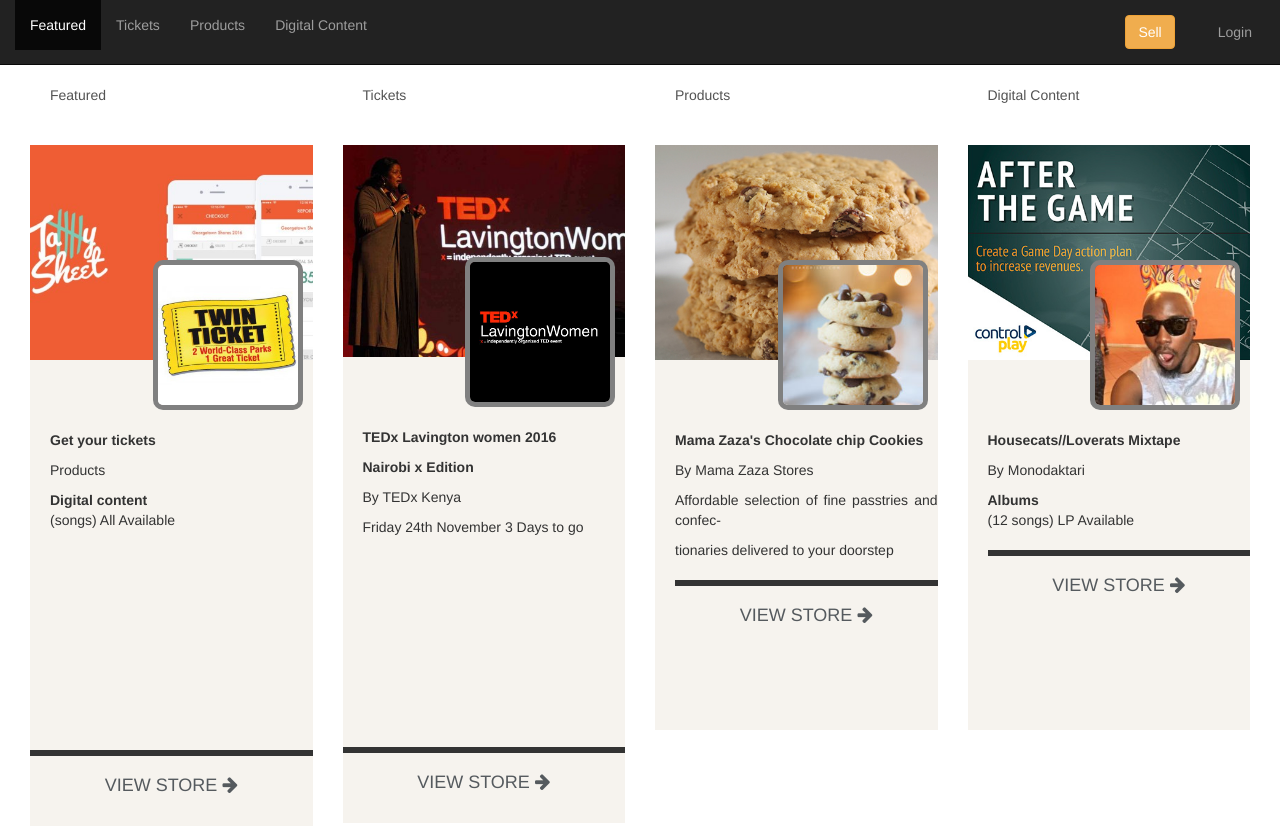
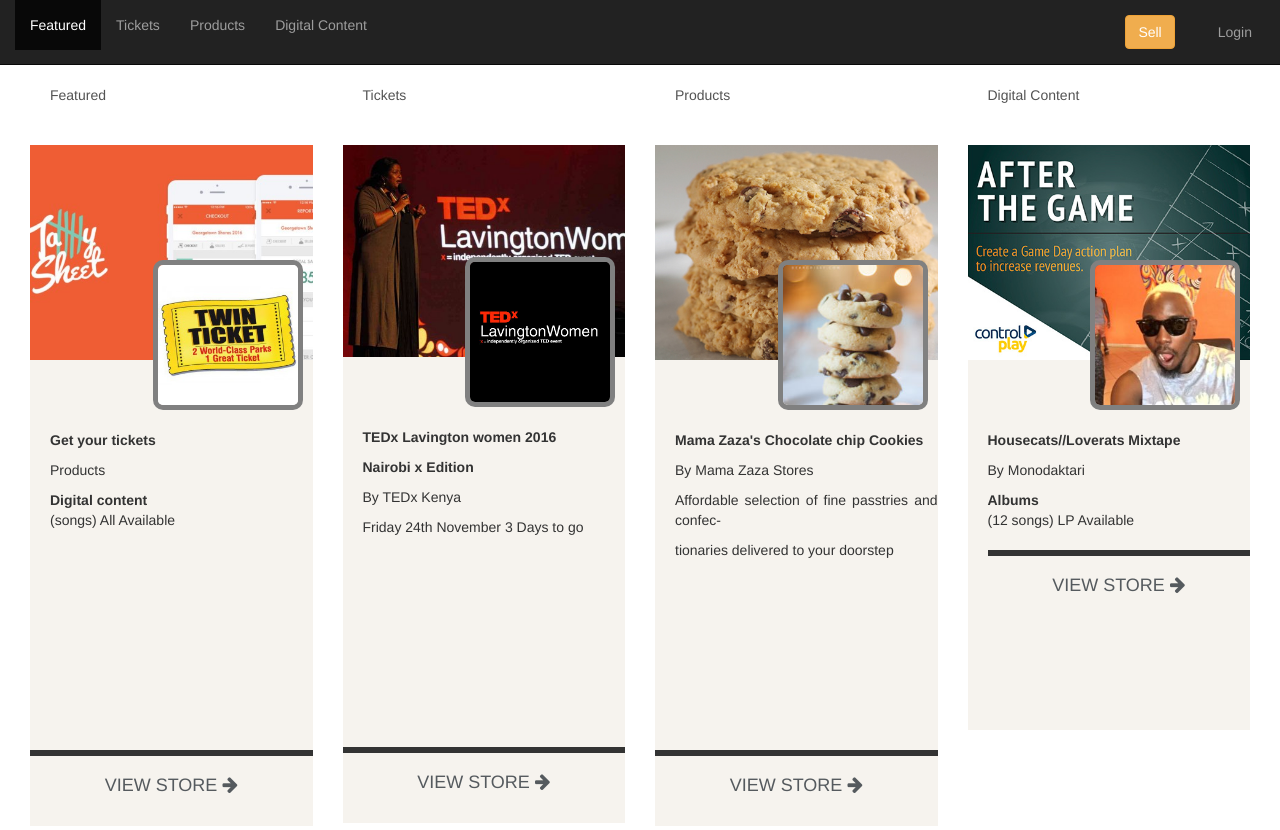
Before and after one commit to rosekimani/mookh-directory-html, a plain HTML site: page index.html in a window 1280 px wide. Shown: the top 830 px of the page. Drawn offline with Linux system fonts and the light colour scheme.

```diff
--- a/css/main.css
+++ b/css/main.css
@@ -63,8 +63,8 @@ h4{
 
 hr {
     /*display: block;*/
-    margin-left: auto;
-    margin-right: auto;
+    /*margin-left: auto;
+    margin-right: auto;*/
     border: solid;
 }
 
--- a/index.html
+++ b/index.html
@@ -57,8 +57,8 @@
                                           <b><p> Nairobi x Edition </p></b>
                                           <p> By TEDx Kenya</p>
                                           <p> Friday 24th November 3 Days to go </p></div>
-                                          <hr>
-                                          <div class="view-item"><h4> VIEW STORE <i class="fa fa-arrow-right" aria-hidden="true"></i></h4></h4></div>
+                                          <div class="view-item"><hr>
+                                          <h4> VIEW STORE <i class="fa fa-arrow-right" aria-hidden="true"></i></h4></h4></div>
 
                  </div>
                  </div>
@@ -73,12 +73,12 @@
                        <b><p> Mama Zaza's Chocolate chip Cookies</p></b>
                       <p> By Mama Zaza Stores </p>
                       <p> Affordable selection of fine passtries and confec-</p>
-                      <p> tionaries delivered to your doorstep</p>
-                      <hr>
-                      <div class="view-item"><h4> VIEW STORE <i class="fa fa-arrow-right" aria-hidden="true"></i></h4></h4></div>
+                      <p> tionaries delivered to your doorstep</p></div>
+                      <div class="view-item"><hr>
+                      <h4> VIEW STORE <i class="fa fa-arrow-right" aria-hidden="true"></i></h4></h4></div>
                     </div>
                  </div>
-                 </div>
+
 
                  <div class="col-md-3 col-sm-12">  <div class="tick">Digital Content</div>
                  <div class="big-image">
@@ -94,6 +94,9 @@
 
 
                       </div>
+
+                 </div>
+
 
             <div class="row">
                  <div class="col-md-4 col-sm-12"> <div class="tick">Tickets</div>
@@ -123,6 +126,7 @@
                                           <div class="view6"><h4> VIEW STORE <i class="fa fa-arrow-right" aria-hidden="true"></i></h4></div>
                      </div>
                  </div>
+
                  <div class="col-md-4 col-sm-12">  <div class="tick">Digital Content</div>
                     <div class="big-image"><img src="images/digital2.jpg" class="img-responsive"></div>
                     <img src="images/digital3.jpg" class="small-image img-responsive pull-right" width="150px" style="">
@@ -136,6 +140,8 @@
                      </div>
                  </div>
 
+
+
     </div>
     </div>
     </div>
```
